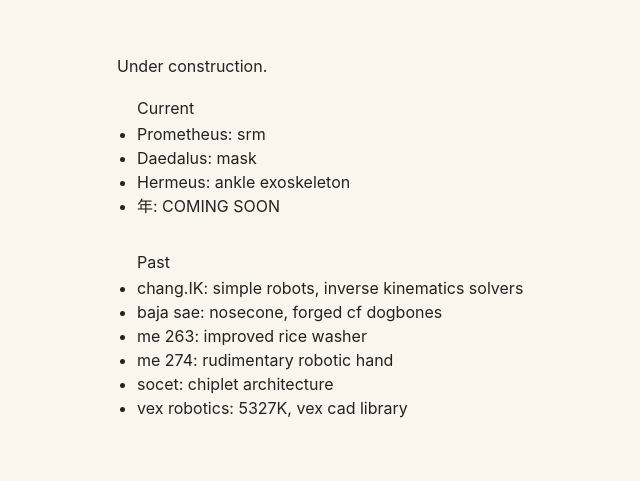
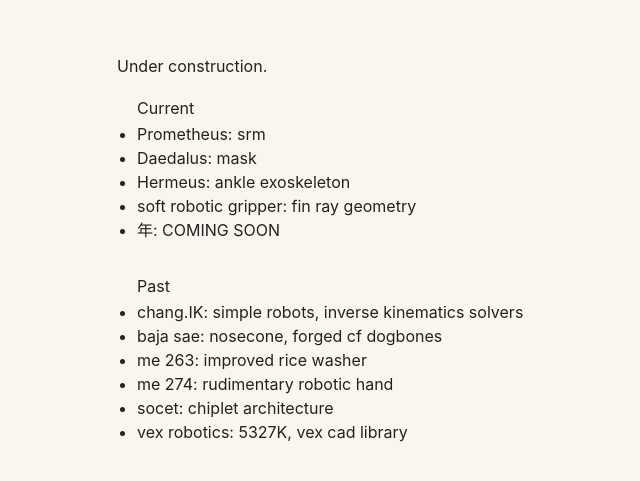
Before and after one commit to vindou/vindou, a Jekyll site: the page built from portfolio/index.html, in a window 1280 px wide. Shown: the top 481 px of the page, without its empty margins (245-885 px from the left). Built offline with Jekyll 4.4.1, drawn with Linux system fonts in a browser that asks for light colours.

Commit message:
Update index.html

```diff
--- a/portfolio/index.html
+++ b/portfolio/index.html
@@ -19,6 +19,7 @@
         <li>Prometheus: srm</li>
         <li>Daedalus: mask</li>
         <li>Hermeus: ankle exoskeleton</li>
+        <li>soft robotic gripper: fin ray geometry</li>
         <li>年: COMING SOON</li>
     </ul>
 
```
